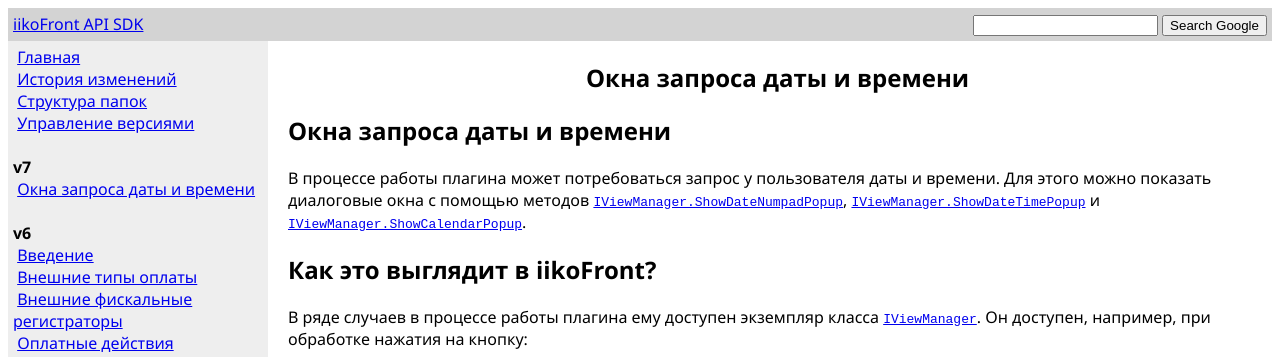
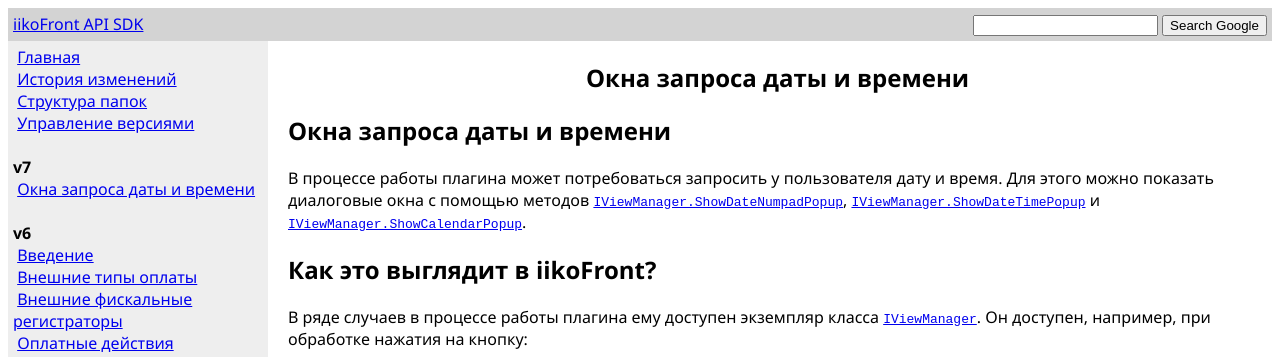
Before and after one commit to iiko/front.api.doc, a Jekyll site: the page built from v7/ru/DateTimePopups.md, in a window 1280 px wide and 900 px high. Shown: the top 357 px of the window. Built offline with Jekyll 4.4.1, drawn with Linux system fonts in a browser that asks for light colours.

Commit message:
RMS-52927 Fromt.API: Документация для диалогов ввода даты.

```diff
--- a/v7/ru/DateTimePopups.md
+++ b/v7/ru/DateTimePopups.md
@@ -4,7 +4,7 @@
 ---
 # Окна запроса даты и времени #
 
-В процессе работы плагина может потребоваться запрос у пользователя даты и времени. Для этого можно показать диалоговые окна с помощью методов [`IViewManager.ShowDateNumpadPopup`](https://iiko.github.io/front.api.sdk/v7/html/M_Resto_Front_Api_UI_IViewManager_ShowDateNumpadPopup.htm), [`IViewManager.ShowDateTimePopup`](https://iiko.github.io/front.api.sdk/v7/html/M_Resto_Front_Api_UI_IViewManager_ShowDateTimePopup.htm) и [`IViewManager.ShowCalendarPopup`](https://iiko.github.io/front.api.sdk/v7/html/M_Resto_Front_Api_UI_IViewManager_ShowCalendarPopup.htm).
+В процессе работы плагина может потребоваться запросить у пользователя дату и время. Для этого можно показать диалоговые окна с помощью методов [`IViewManager.ShowDateNumpadPopup`](https://iiko.github.io/front.api.sdk/v7/html/M_Resto_Front_Api_UI_IViewManager_ShowDateNumpadPopup.htm), [`IViewManager.ShowDateTimePopup`](https://iiko.github.io/front.api.sdk/v7/html/M_Resto_Front_Api_UI_IViewManager_ShowDateTimePopup.htm) и [`IViewManager.ShowCalendarPopup`](https://iiko.github.io/front.api.sdk/v7/html/M_Resto_Front_Api_UI_IViewManager_ShowCalendarPopup.htm).
 
 ## Как это выглядит в iikoFront?
 
```
